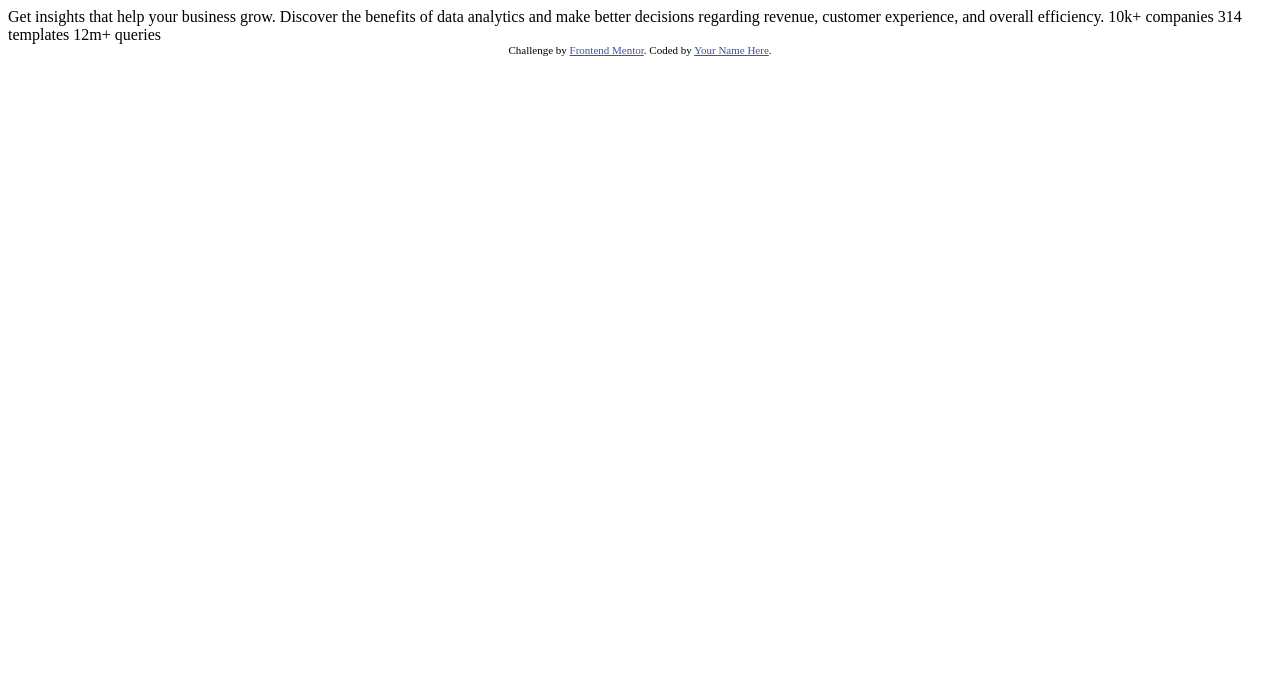
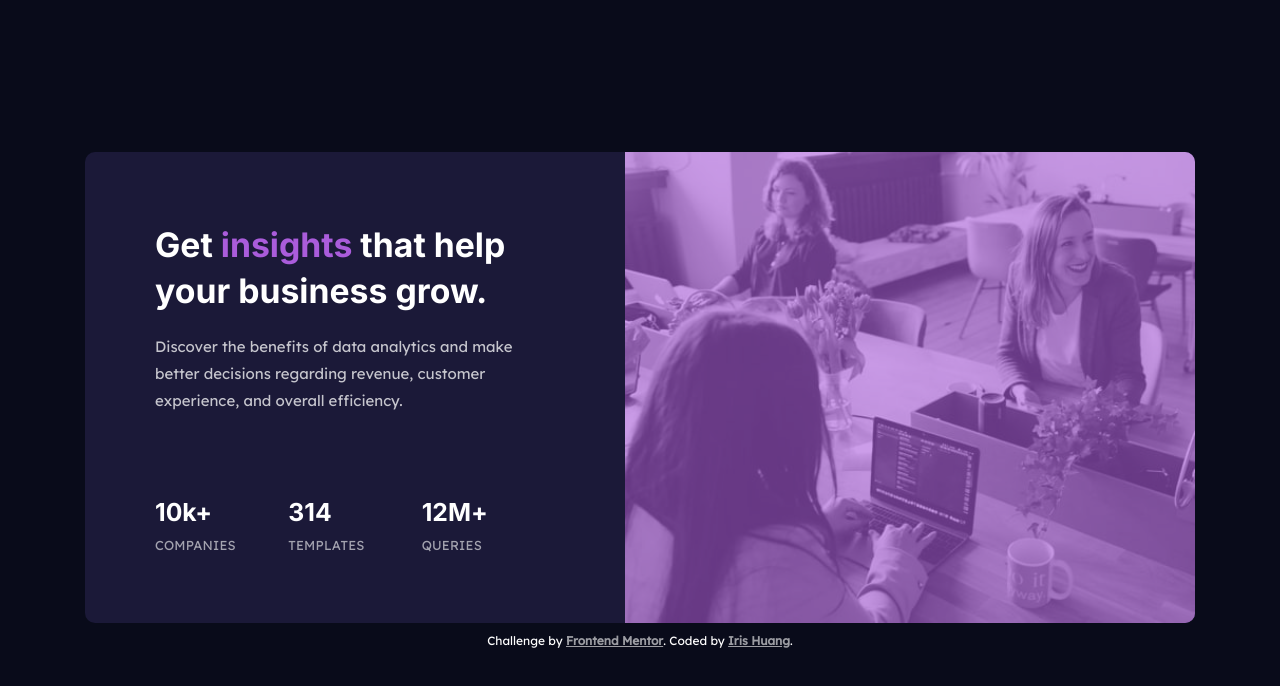
Before and after one commit to hwangiris/frontendmentor, a plain HTML site: page stats-preview-card-component/index.html in a window 1280 px wide. Drawn offline with Linux system fonts and the light colour scheme.

Commit message:
Stats preview card component init

```diff
--- a/stats-preview-card-component/index.html
+++ b/stats-preview-card-component/index.html
@@ -1,33 +1,63 @@
 <!DOCTYPE html>
 <html lang="en">
 <head>
-  <meta charset="UTF-8">
-  <meta name="viewport" content="width=device-width, initial-scale=1.0"> <!-- displays site properly based on user's device -->
-
-  <link rel="icon" type="image/png" sizes="32x32" href="./images/favicon-32x32.png">
-
-  <title>Frontend Mentor | Stats preview card component</title>
-
-  <!-- Feel free to remove these styles or customise in your own stylesheet 👍 -->
-  <style>
-    .attribution { font-size: 11px; text-align: center; }
-    .attribution a { color: hsl(228, 45%, 44%); }
-  </style>
+	<meta charset="UTF-8">
+	<meta name="viewport" content="width=device-width, initial-scale=1.0">
+	<!-- displays site properly based on user's device -->
+	<link rel="icon" type="image/png" sizes="32x32" href="./images/favicon-32x32.png">
+	<title>Frontend Mentor | Stats preview card component</title>
+	<link rel="preconnect" href="https://fonts.googleapis.com">
+	<link rel="preconnect" href="https://fonts.gstatic.com" crossorigin>
+	<link href="https://fonts.googleapis.com/css2?family=Inter:wght@400;700&family=Lexend+Deca&display=swap" rel="stylesheet">
+	<link rel="stylesheet" type="text/css" href="style.css">
 </head>
 <body>
-
-  Get insights that help your business grow.
-
-  Discover the benefits of data analytics and make better decisions regarding revenue, customer
-  experience, and overall efficiency.
-
-  10k+ companies
-  314 templates
-  12m+ queries
-
-  <div class="attribution">
-    Challenge by <a href="https://www.frontendmentor.io?ref=challenge" target="_blank">Frontend Mentor</a>.
-    Coded by <a href="#">Your Name Here</a>.
-  </div>
+	<main>
+		<div class="card-item">
+			<div class="card-img">
+				<img src="images/image-header-desktop.jpg" alt="Stats preview card img">
+			</div>
+			<div class="card-body">
+				<div class="card-text">
+					<h1>
+						Get <span>insights</span> that help your business grow.
+					</h1>
+					<p>
+						Discover the benefits of data analytics and make better decisions regarding revenue, customer experience, and overall efficiency.
+					</p>
+				</div>
+				<div class="card-tips">
+					<div class="tip-item">
+						<div class="number">
+							10k+
+						</div>
+						<div class="text">
+							companies
+						</div>
+					</div>
+					<div class="tip-item">
+						<div class="number">
+							314
+						</div>
+						<div class="text">
+							templates
+						</div>
+					</div>
+					<div class="tip-item">
+						<div class="number">
+							12M+
+						</div>
+						<div class="text">
+							queries
+						</div>
+					</div>
+				</div>
+			</div>
+		</div>
+		<div class="attribution">
+			<span>Challenge by <a class="btn" href="https://www.frontendmentor.io?ref=challenge" target="_blank" target="_blank" rel="noopener noreferrer">Frontend Mentor</a>.</span>
+			<span>Coded by <a class="btn" href="mailto:irishuang33@gmail.com">Iris Huang</a>.</span>
+		</div>
+	</main>
 </body>
 </html>
--- /dev/null
+++ b/stats-preview-card-component/style.css
@@ -0,0 +1,186 @@
+/*建立全域變數*/
+:root {
+	--very-dark-blue: hsl(233, 47%, 7%);
+	--dark-desaturated-blue: hsl(244, 38%, 16%);
+	--soft-violet: hsl(277, 64%, 61%);
+	--white: hsl(0, 0%, 100%);
+	--slightly-transparent-white-75: hsla(0, 0%, 100%, 0.75);
+	--slightly-transparent-white-60: hsla(0, 0%, 100%, 0.6);
+}
+body {
+	display: -ms-grid;
+	display: grid;
+	-webkit-box-pack: center;
+	-ms-flex-pack: center;
+	justify-content: center;
+	-webkit-box-align: center;
+	-ms-flex-align: center;
+	align-items: center;
+	padding: 25px;
+	margin: 0;
+	font-family: 'Lexend Deca', sans-serif;
+	font-size: 0.9375rem;
+	-webkit-tap-highlight-color: transparent;
+	-webkit-font-smoothing: antialiased;
+	-moz-osx-font-smoothing: grayscale;
+	text-rendering: optimizeSpeed;
+	background-color: var(--very-dark-blue);
+}
+*, *::before, *::after {
+	-webkit-box-sizing: border-box;
+	box-sizing: border-box;
+}
+img {
+	display: block;
+	width: 100%;
+}
+a.btn, button.btn {
+	font-family: inherit;
+	font-weight: 700;
+	background-color: transparent;
+	border: 0;
+	border-radius: 0;
+	-moz-appearance: none;
+	-webkit-appearance: none;
+	cursor: pointer;
+}
+a.btn:focus,
+button.btn:focus {
+	outline: 0;
+}
+@media (min-width: 1024px) {
+	a.btn, button.btn {
+		-o-transition: color 0.3s, background-color 0.3s, border-color 0.3s;
+		-webkit-transition: color 0.3s, background-color 0.3s, border-color 0.3s;
+		transition: color 0.3s, background-color 0.3s, border-color 0.3s;
+	}
+}
+
+.attribution {
+	padding: 10px 5px 0;
+	color: var(--white);
+	font-size: 0.75rem;
+	text-align: center;
+}
+.attribution > span {
+	display: inline-block;
+}
+.attribution a {
+	color: var(--slightly-transparent-white-60);
+}
+.attribution a:hover {
+	color: var(--slightly-transparent-white-75);
+}
+
+.card-item {
+	width: 100%;
+	margin-left: auto;
+	margin-right: auto;
+	background-color: var(--dark-desaturated-blue);
+	border-radius: 10px;
+	overflow: hidden;
+}
+.card-img {
+	position: relative;
+	background-color: var(--soft-violet);
+}
+.card-img::before{
+	content: '';
+	display: block;
+	width: 100%;
+	height: 0;
+	padding-top: 73.394495%;
+}
+.card-img img {
+	position: absolute;
+	top: 0;
+	left: 0;
+	width: 100%;
+	height: 100%;
+	object-fit: cover;
+    filter: opacity(0.4);
+}
+.card-body {
+    padding: 35px 30px;
+}
+.card-body h1 {
+	margin-top: 0;
+	margin-bottom: 0;
+    color: var(--white);
+	font-family: 'Inter', sans-serif;
+	line-height: 1.35;
+}
+.card-body h1 span {
+    color: var(--soft-violet);
+}
+.card-body p {
+	margin-top: 20px;
+	margin-bottom: 0;
+    color: var(--slightly-transparent-white-75);
+	line-height: 1.8;
+}
+
+.tip-item .number {
+	padding-bottom: 10px;
+    color: var(--white);
+	font-family: 'Inter', sans-serif;
+    font-size: 1.65em;
+    font-weight: 700;
+    line-height: 1.125;
+}
+.tip-item .text {
+    color: var(--slightly-transparent-white-60);
+    font-size: 0.8125rem;
+    letter-spacing: 0.0125em;
+    text-transform: uppercase;
+}
+
+@media screen and (min-width: 1024px) and (min-height: 580px), (max-width: 1023px) and (orientation: landscape) and (min-aspect-ratio: 4/1) {
+	html, body {
+		min-height: 100%;
+		height: 100%;
+	}
+}
+
+@media screen and (min-width: 1024px) {
+	.card-item {
+		display: grid;
+		grid-template-columns: 57fr 54fr;
+		grid-template-rows: : auto auto;
+		direction: rtl;
+	    align-content: space-between;
+		max-width: 1110px;
+	}
+	.card-img::before {
+		padding-top: 82.592593%;
+	}
+	.card-body {
+		display: grid;
+		grid-gap: 30px;
+		align-content: space-between;
+		direction: ltr;
+    	padding: 70px;
+	}
+	.card-body h1 {
+		font-size: 2.25em;
+	}
+	.card-tips {
+		display: grid;
+		grid-template-columns: 1fr 1fr 1fr;
+	}
+}
+
+@media screen and (max-width: 1023px) {
+	.card-item {
+		max-width: 500px;
+	}
+	.card-body {
+		text-align: center;
+	}
+	.card-body h1 {
+		font-size: 1.85em;
+	}
+	.tip-item {
+		margin-top: 30px;
+	}
+}
```
